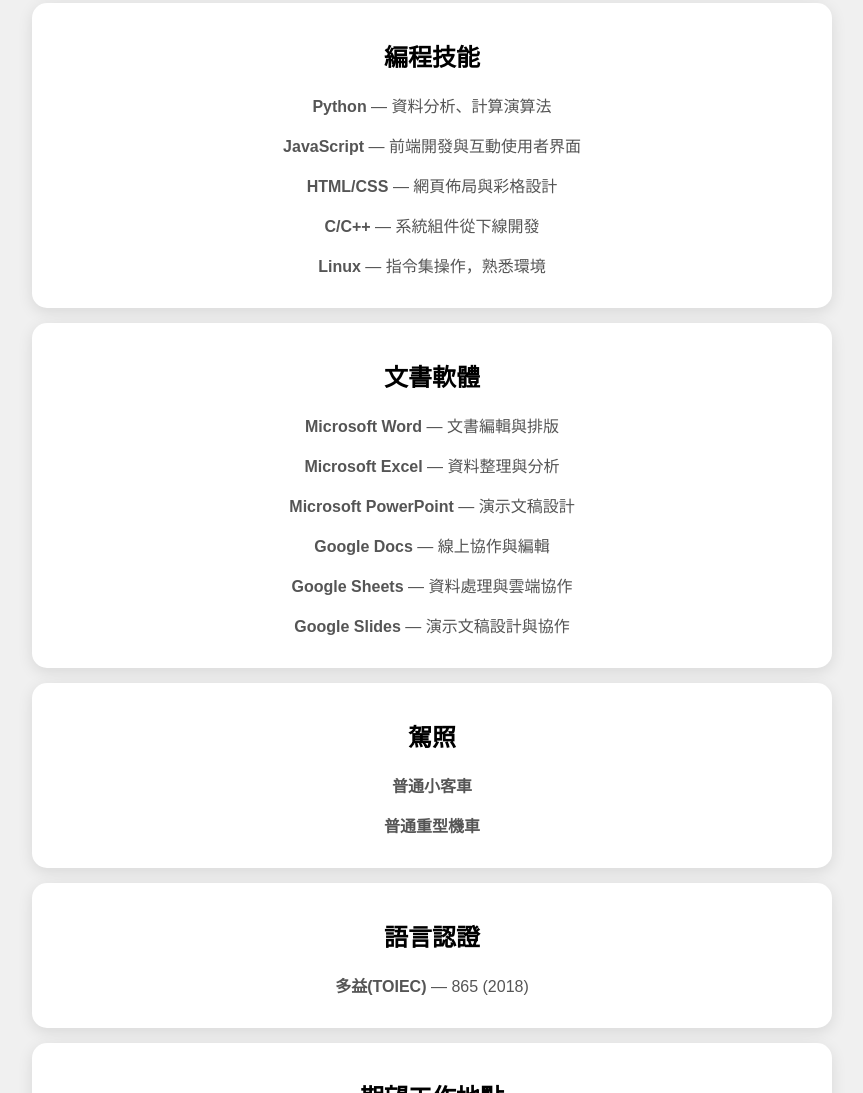
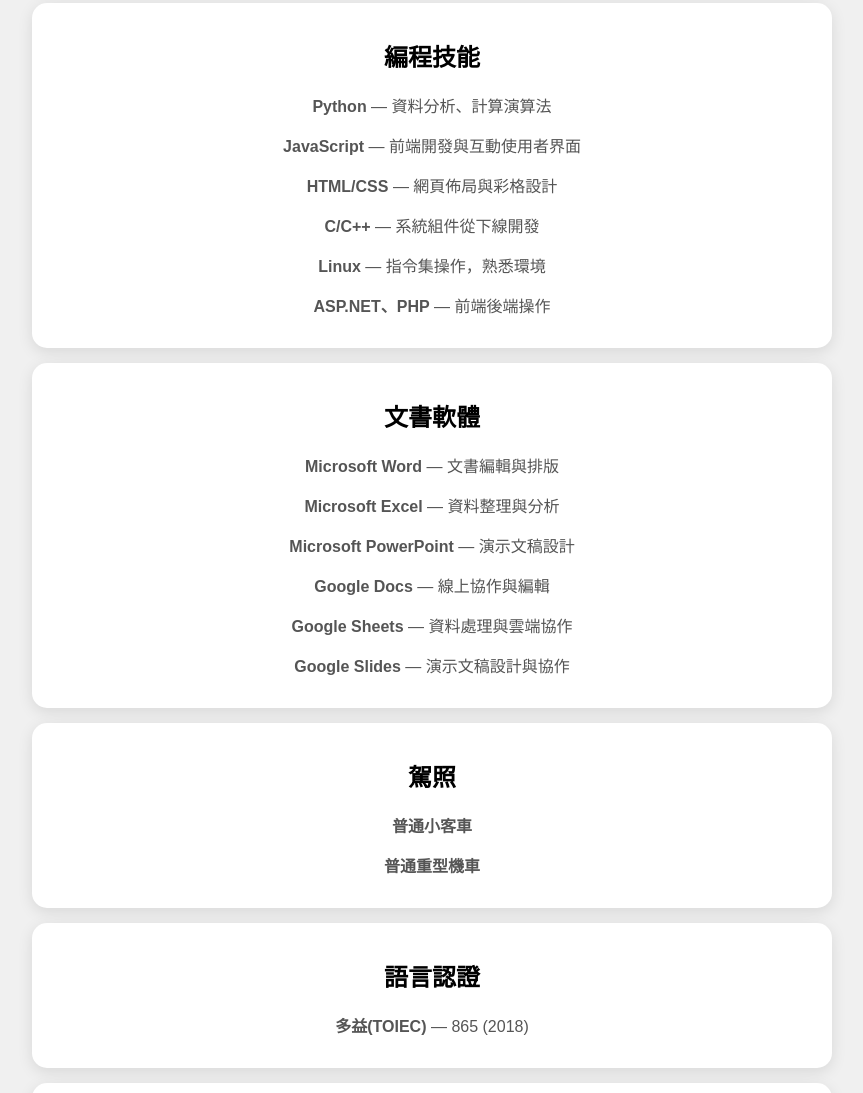
Before and after one commit to tsaitsaiji/tsaitsaiji.github.io, a plain HTML site: page index.html in a window 1280 px wide. Shown: the part 1181-2274 px from the top of the page, without its empty margins (208-1071 px from the left). Drawn offline with Linux system fonts and the light colour scheme.

Commit message:
update self-introduction webpage

```diff
--- a/index.html
+++ b/index.html
@@ -70,6 +70,7 @@
     <p><strong>HTML/CSS</strong> — 網頁佈局與彩格設計</p>
     <p><strong>C/C++</strong> — 系統組件從下線開發</p>
     <p><strong>Linux</strong> — 指令集操作，熟悉環境</p>
+   <p><strong>ASP.NET、PHP</strong> — 前端後端操作</p>
   </div>
 
   <!-- 文書技能部分 -->
```
